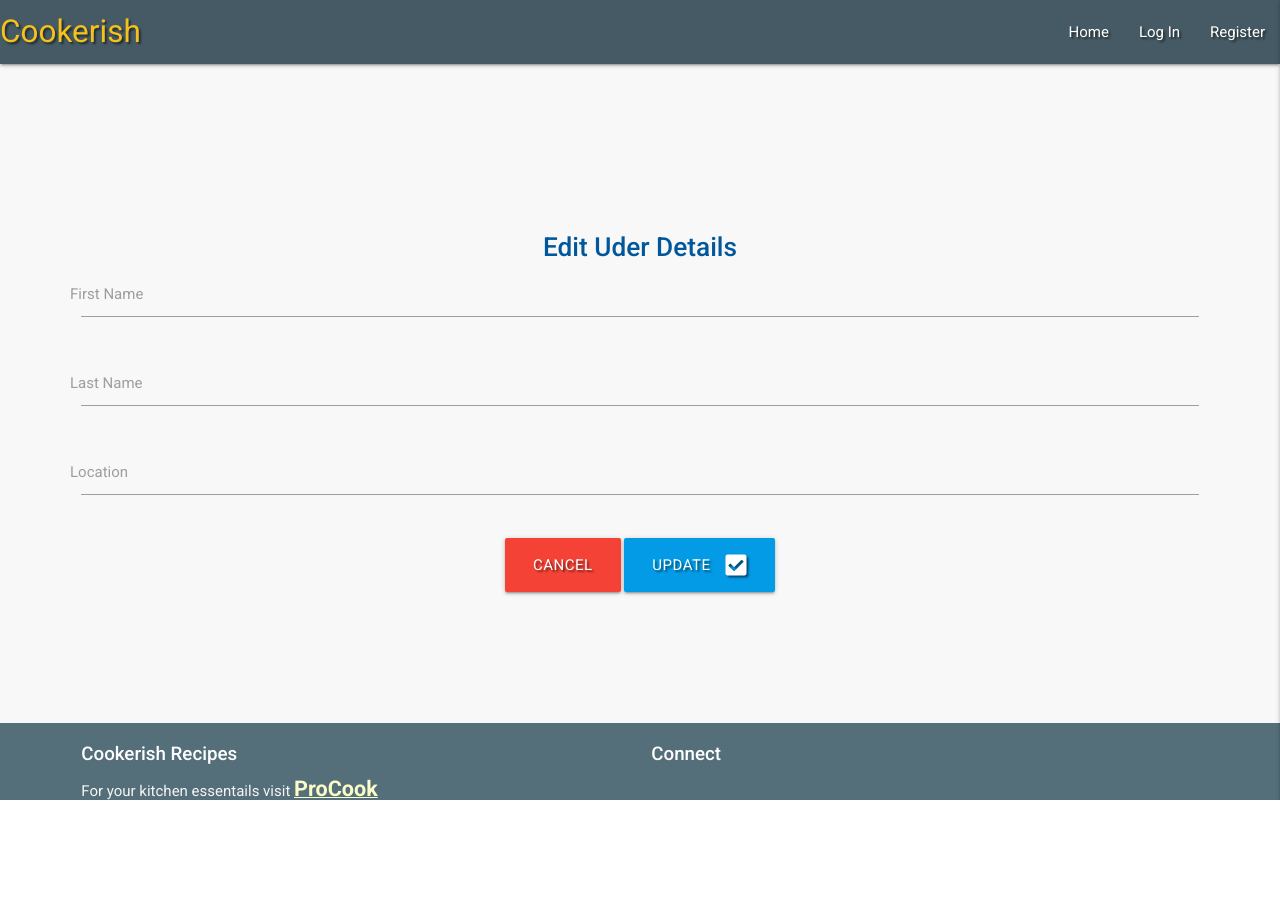
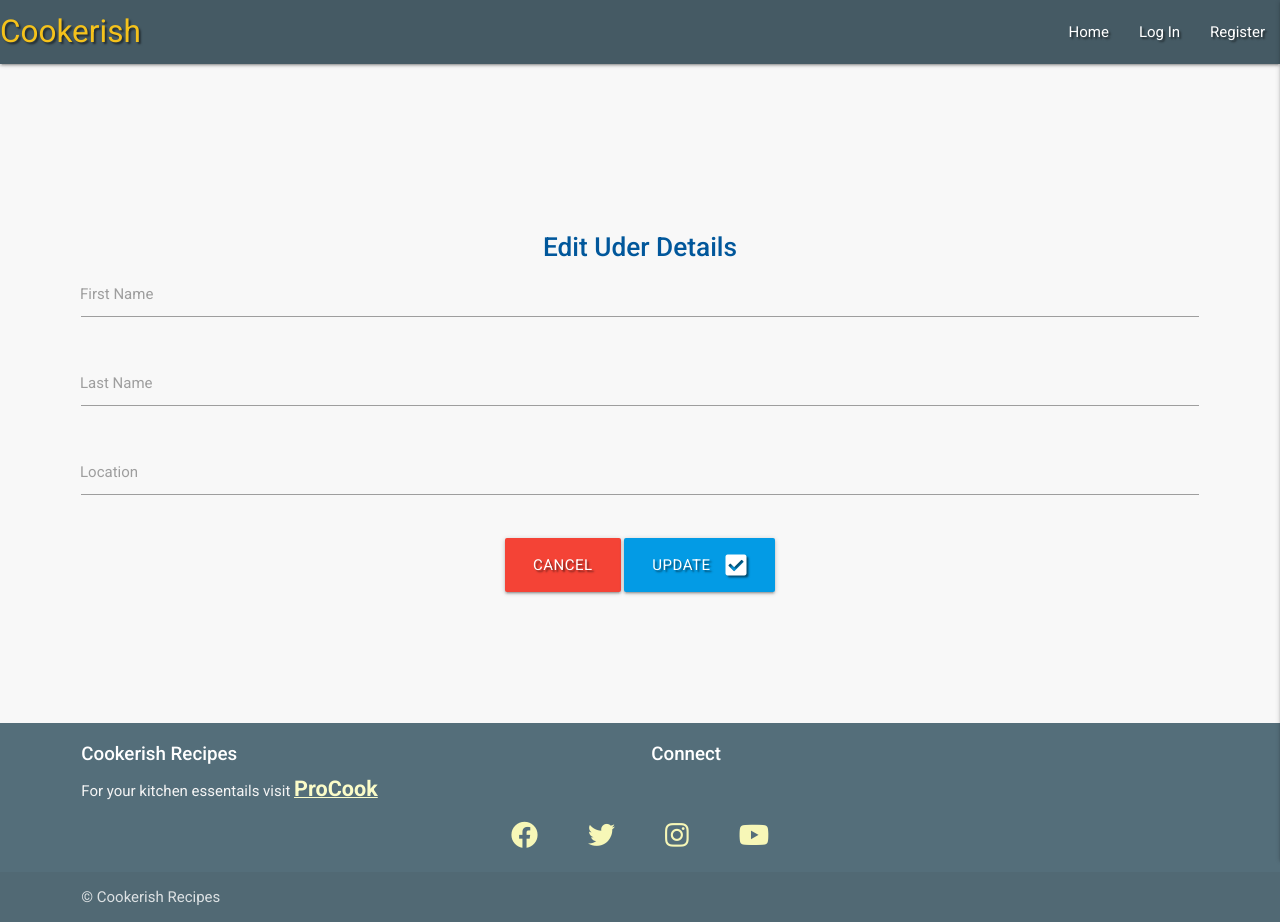
Before and after one commit to baijuka/ms3-bju-project, a Flask app: a page that uses templates/edit_user_info.html in a window 1280 px wide. Before the commit the page ends 800 px from the top, so only its background shows below. Run offline with Flask 2, Linux system fonts and the light colour scheme; data that the repository does not hold is empty; some libraries are stand-ins or nearby versions.

Commit message:
Edit content style

```diff
--- a/static/css/style.css
+++ b/static/css/style.css
@@ -8,7 +8,7 @@
 
 html, body {
     background-color: rgb(248, 248, 248);
-    overflow: auto;
+    /* overflow: auto; */
     height: 100%;
     width: 100%;
     margin: 0;
@@ -228,4 +228,7 @@ footer .social a {
     #edit-user-info{
         margin-bottom: 42% !important;
     }
+    html,body {
+        overflow: auto;
+    }
 }
--- a/templates/edit_user_info.html
+++ b/templates/edit_user_info.html
@@ -8,19 +8,19 @@
         <div class="row">
           <div class="input-field">
             <input id="first_name" name="first_name" minlength="1" maxlength="50" value="{{ user.first_name }}" type="text" class="validate" required>
-            <label for="first_name">First Name</label>
+            <label for="first_name" style="margin-left: 10px;">First Name</label>
           </div>
         </div>
         <div class="row">
           <div class="input-field">
             <input id="last_name" name="last_name" minlength="1" maxlength="50" value="{{ user.last_name }}" type="text" class="validate" required>
-            <label for="last_name">Last Name</label>
+            <label for="last_name" style="margin-left: 10px;">Last Name</label>
           </div>
         </div>
         <div class="row">
           <div class="input-field">
             <input id="location" name="location" minlength="1" maxlength="50" value="{{ user.location }}" type="text" class="validate" required>
-            <label for="location">Location</label>
+            <label for="location" style="margin-left: 10px;">Location</label>
           </div>
         </div>
         <div class="col s12 center-align" id="edit-user-info" style="margin-bottom: 10%;">
```
